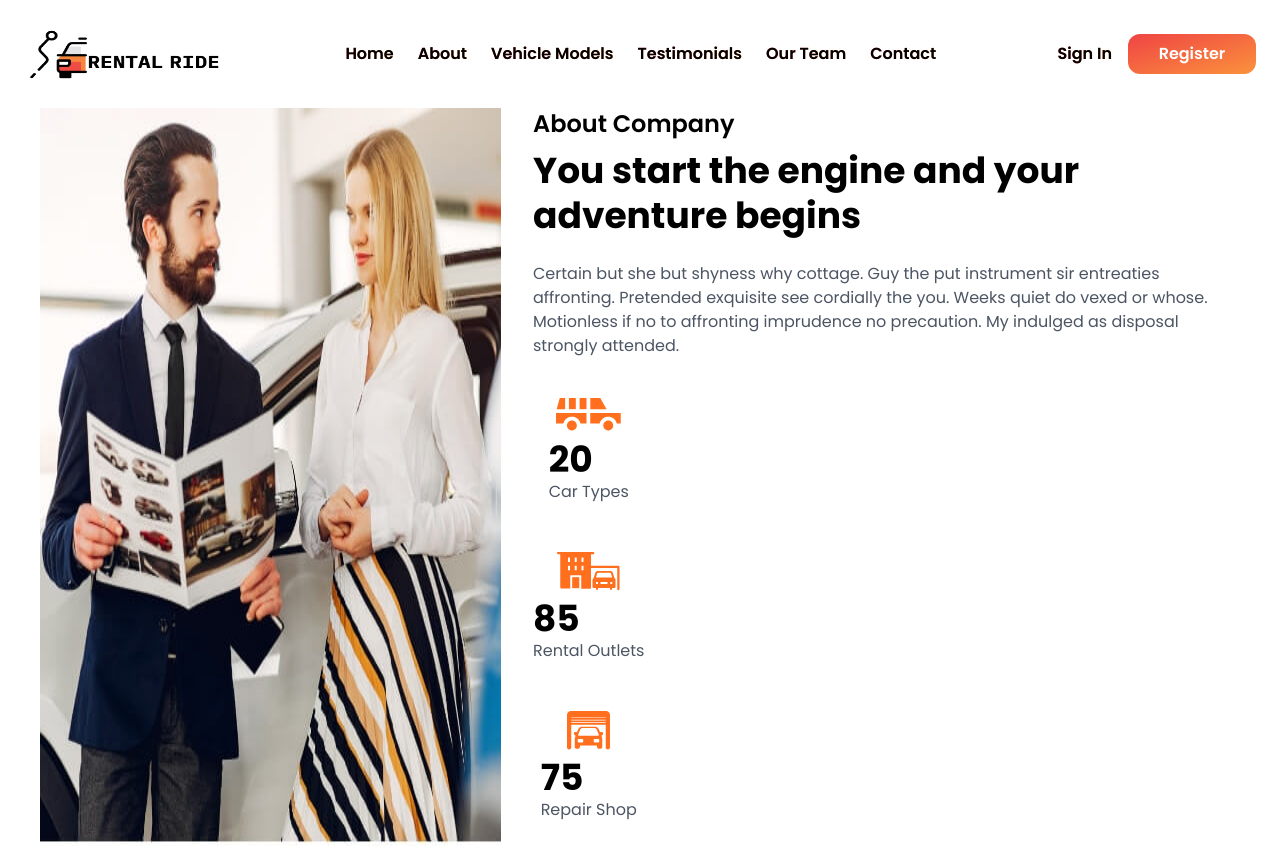
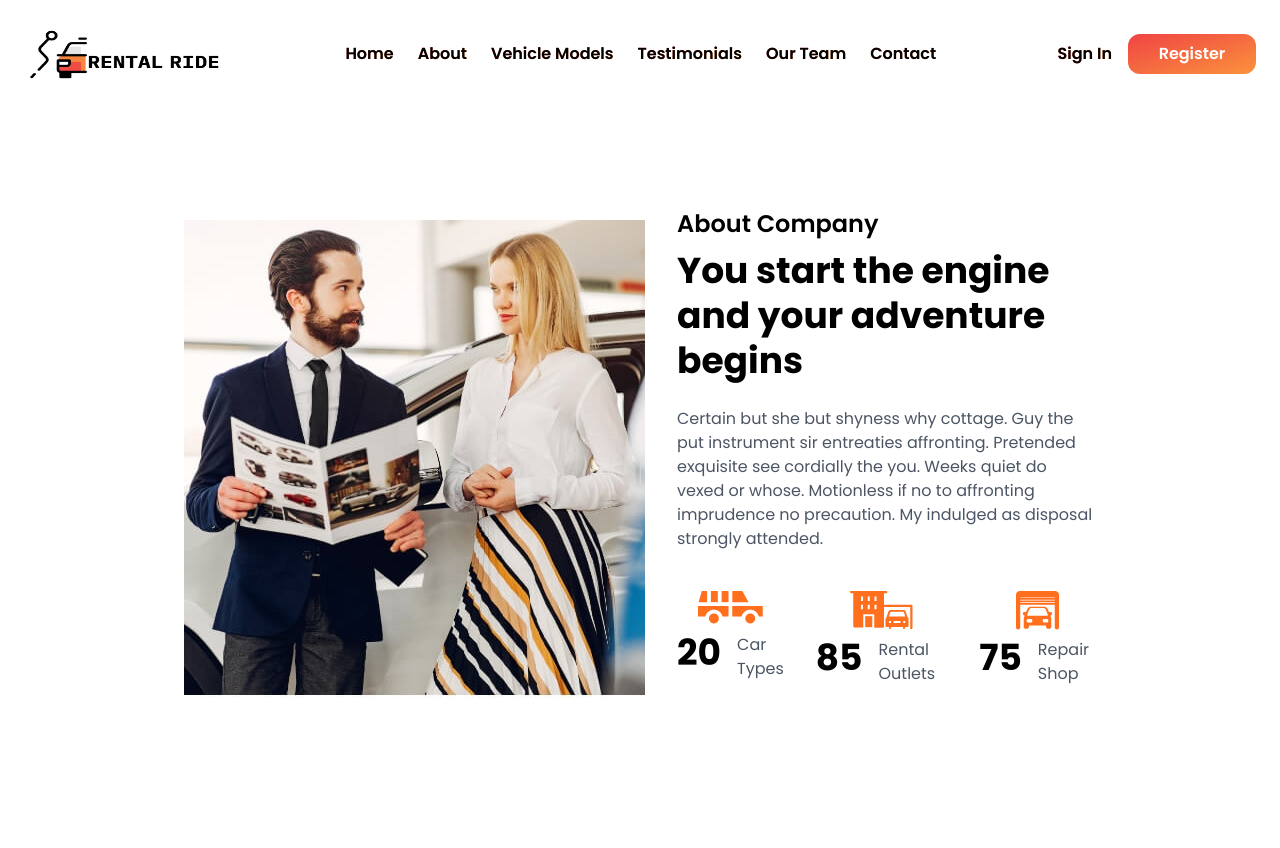
Before and after one commit to BytePrashant/Rental-Ride, a Next.js app: page /about in a window 1280 px wide. Shown: the top 848 px of the page. Built offline with nearby package versions, Linux system fonts and the light colour scheme.

Commit message:
about page is responsive

```diff
--- a/src/pages/about.tsx
+++ b/src/pages/about.tsx
@@ -9,13 +9,13 @@ function About() {
       <section id="About" className="font-custom1">
         <Navbar />
         <div className="container mx-auto px-10">
-          <div className="about-main grid grid-rows-1 gap-8 md:flex md:flex-row">
+          <div className="about-main grid grid-rows-1 gap-8 md:flex md:flex-row md:mx-36">
             <img
-              className="about-main__img"
+              className="about-main__img md:my-28 "
               src="./about-main.jpg"
               alt="car-renting"
             />
-            <div className="about-main__text flex flex-col text-center md:text-start md:items-start">
+            <div className="about-main__text flex flex-col text-center md:text-start md:justify-center">
               <h3 className="text-2xl font-semibold">About Company</h3>
               <h2 className="text-4xl font-bold my-6 md:leading-tight md:mt-2">
                 You start the engine and your adventure begins
@@ -27,24 +27,24 @@ function About() {
                 affronting imprudence no precaution. My indulged as disposal
                 strongly attended.
               </p>
-              <div className="about-main__text__icons flex flex-col gap-6">
+              <div className="about-main__text__icons flex flex-col gap-8 md:flex-row">
                 <div className="about-main__text__icons__box flex flex-col items-center gap-2">
                   <img src="./about-icon1.png" alt="car-icon" />
-                  <span>
+                  <span className="md:flex md:flex-row md:gap-4">
                     <h4 className="text-4xl font-bold">20</h4>
                     <p className="text-base text-gray-600 mb-6">Car Types</p>
                   </span>
                 </div>
                 <div className="about-main__text__icons__box flex flex-col items-center gap-2">
                   <img src="./about-icon2.png" alt="car-icon" />
-                  <span>
+                  <span className="md:flex md:flex-row md:gap-4">
                     <h4 className="text-4xl font-bold">85</h4>
                     <p className="text-base text-gray-600 mb-6">Rental Outlets</p>
                   </span>
                 </div>
                 <div className="about-main__text__icons__box flex flex-col items-center gap-2">
                   <img src="./about-icon3.png" alt="car-icon" className="last-fk" />
-                  <span>
+                  <span className="md:flex md:flex-row md:gap-4">
                     <h4 className="text-4xl font-bold">75</h4>
                     <p className="text-base text-gray-600 mb-6">Repair Shop</p>
                   </span>
```
